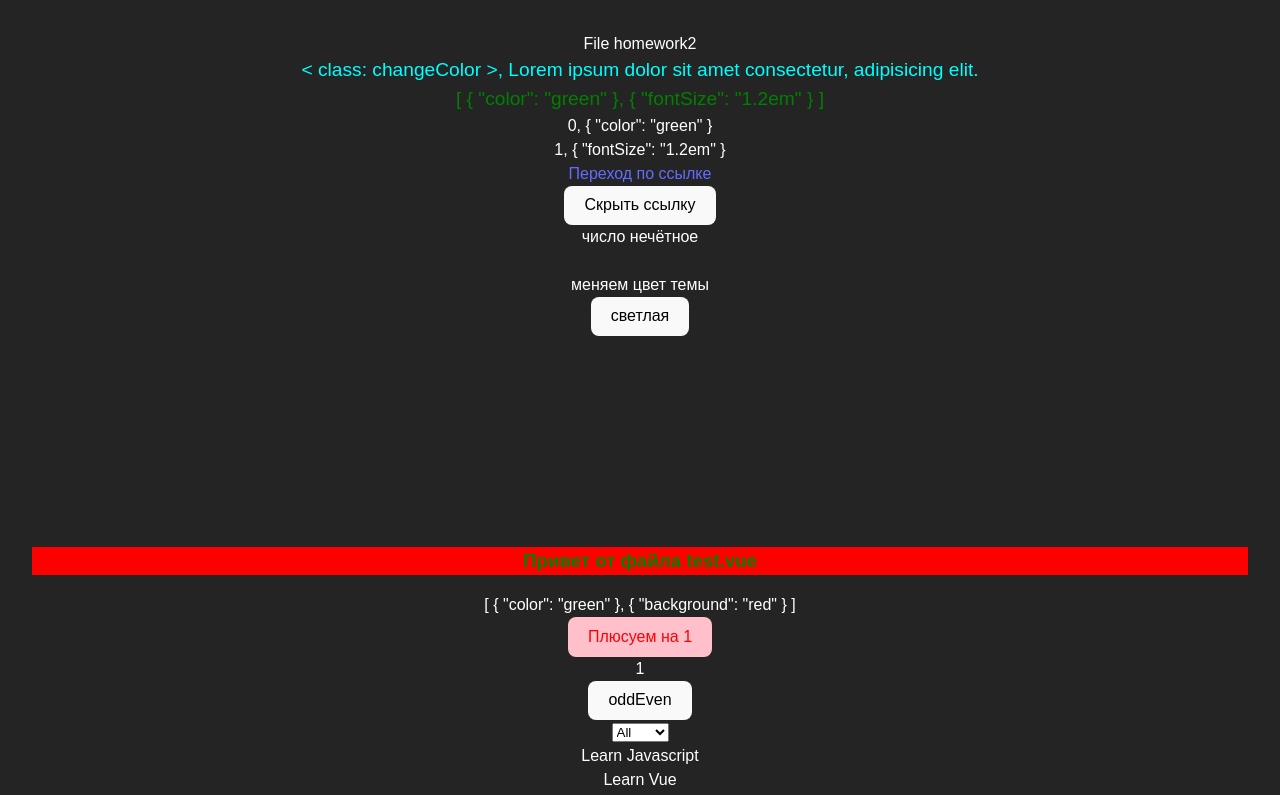
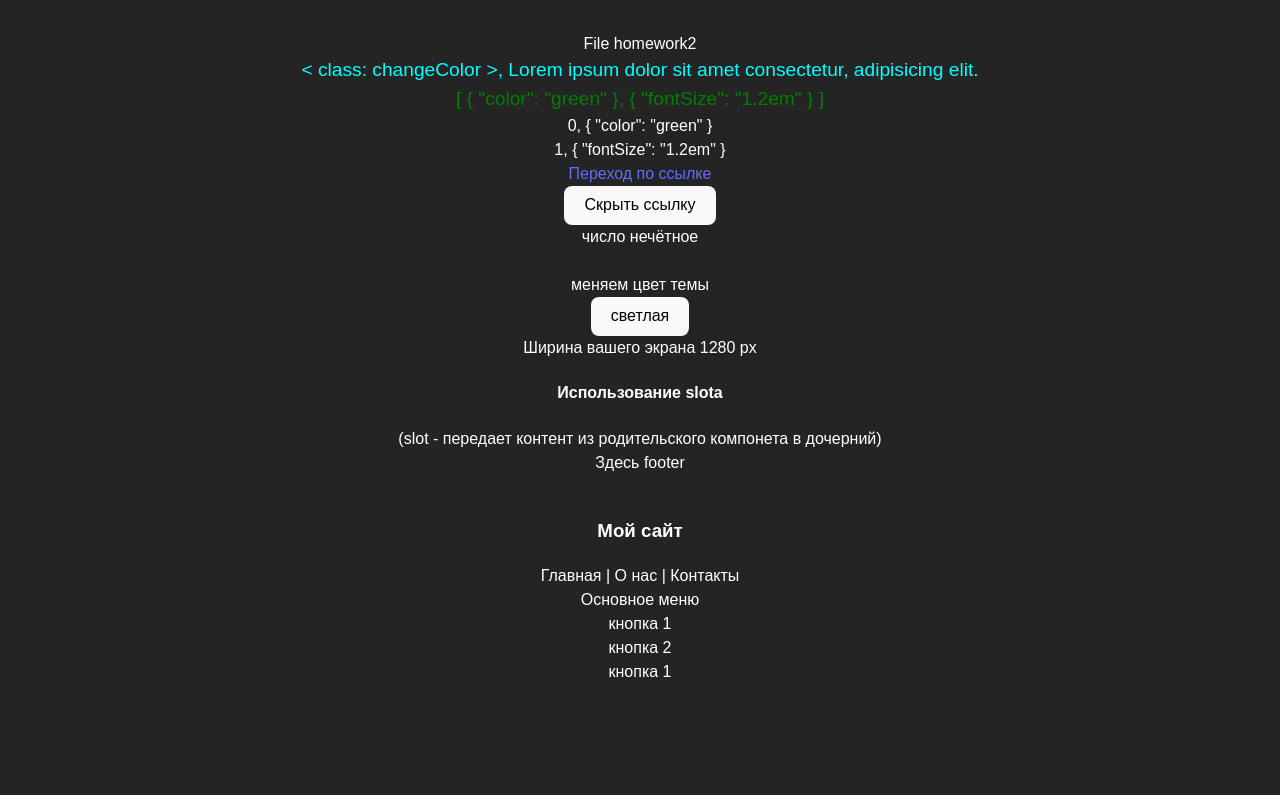
Before and after one commit to belkud/work_with_Vue, a Vue app: page / in a window 1280 px wide. Shown: the top 795 px of the page. Built offline with nearby package versions, Linux system fonts and the light colour scheme; a web font is replaced by a local one.

Commit message:
add slots and getComputedStyle

```diff
--- a/src/App.vue
+++ b/src/App.vue
@@ -44,8 +44,39 @@ import HomeWork2 from "./components/HomeWork2.vue";
 
 <!--! Все основная инфа в AddFile -->
 
-<template>
-<HomeWork2/>
+<template v-slot:footer>
+<HomeWork2>
+  <h4>Использование slotа</h4>
+
+  <!-- безымянный слот -->
+  <div>
+    (slot - передает контент из родительского компонета в дочерний)
+  </div>
+
+
+  <!-- именнованный слот -->
+    <template v-slot:header>
+      <h3>Мой сайт</h3>
+      <nav>Главная | О нас | Контакты</nav>
+    </template>
+
+    <template v-slot:main>
+      Основное меню
+    </template>
+
+    <div>Здесь footer</div>
+
+
+
+
+<br>
+
+
+    <template v-slot:btn>кнопка 1</template>
+    <template v-slot:btn2>кнопка 2</template>
+
+
+</HomeWork2>
 
   <testvue></testvue>
   <jump-animal/>
--- a/src/components/HomeWork2.vue
+++ b/src/components/HomeWork2.vue
@@ -1,5 +1,5 @@
 
-<template>
+<template >
 <div>File homework2</div>
 
 
@@ -33,6 +33,32 @@
 <br>
 <div>меняем цвет темы</div>
 <button  id="testBtn" @click="changeTheme">{{ theme==false ? 'темная' : 'светлая' }}</button>
+<div>Ширина вашего экрана {{ screenWidth }} px</div>
+
+<slot></slot>
+
+    <header>
+        <slot name="header"></slot> <!-- 👈 Сюда попадет #header -->
+    </header>
+
+    <!-- <main> -->
+        <slot name="main"></slot>
+    <!-- </main> -->
+
+
+
+
+
+
+
+<!-- создать две кнопки с разными слотс -->
+
+<br>
+    <slot name="btn"></slot>
+    <br>
+    <slot name="btn2"></slot>
+    <br>
+    <slot name="btn"></slot>
 <br><br><br><br><br><br><br><br><br>
 </template>
 
@@ -45,14 +71,17 @@
 <script setup lang="ts">
 import {ref, onMounted, watch } from 'vue'
 
+
+const checkWidth =document.documentElement
+let screenWidth = ref(parseInt(getComputedStyle(checkWidth).width))
+
+window.addEventListener('resize', ()=> {
+    screenWidth.value = parseInt(getComputedStyle(checkWidth).width);
+})
+
 const bodyColor = document.documentElement
-// --color - primary: rgb(255, 255, 255);
+let theme = ref(true);
 
-
-
-
-
-let theme = ref(true);
 function changeTheme() {
     theme.value = !theme.value
         if (theme.value==true) {
@@ -62,6 +91,8 @@ function changeTheme() {
             bodyColor.style.setProperty('--color-bg', 'black')
             bodyColor.style.setProperty('--color-primary', 'white')
         }
+
+    console.log(getComputedStyle(document.documentElement).getPropertyValue('--color-primary'));
     }
 
 
@@ -110,6 +141,8 @@ showSwithcer()
 
 
 
+// let width = ref('')
+
 
 
 </script>
--- a/src/components/test.vue
+++ b/src/components/test.vue
@@ -1,7 +1,7 @@
 
 <template>
     <h3 :style="styleMass">Привет от файла test.vue</h3>
-<div>{{ styleMass }}</div>
+    <div>{{ styleMass }}</div>
 
 
 
```
Also changed, not shown: src/style.css (line endings or trailing spaces).
